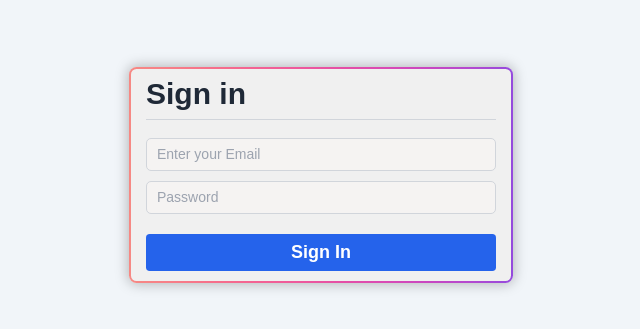
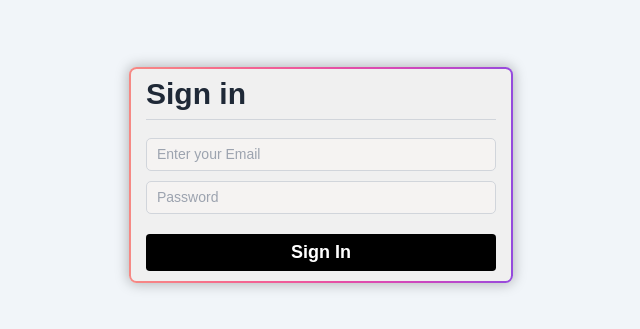
Before and after one commit to front-end786/property, a Next.js app: page /login in a window 1280 px wide. Shown: the part 225-554 px from the top of the page, without its empty margins (319-959 px from the left). Built offline with nearby package versions, Linux system fonts and the light colour scheme.

Commit message:
login-page

```diff
--- a/src/components/login/button.tsx
+++ b/src/components/login/button.tsx
@@ -9,7 +9,7 @@ const Button: React.FC<ButtonProps> = ({ type, children, onClick }) => (
   <button
     type={type}
     onClick={onClick}
-    className="w-full p-2 bg-blue-600 text-white rounded-md hover:bg-blue-700 text-[18px] font-bold mt-4"
+    className="w-full p-2 bg-black text-white rounded-md text-[18px] font-bold mt-4 hover:bg-gray-900"
   >
     {children}
   </button>
```
